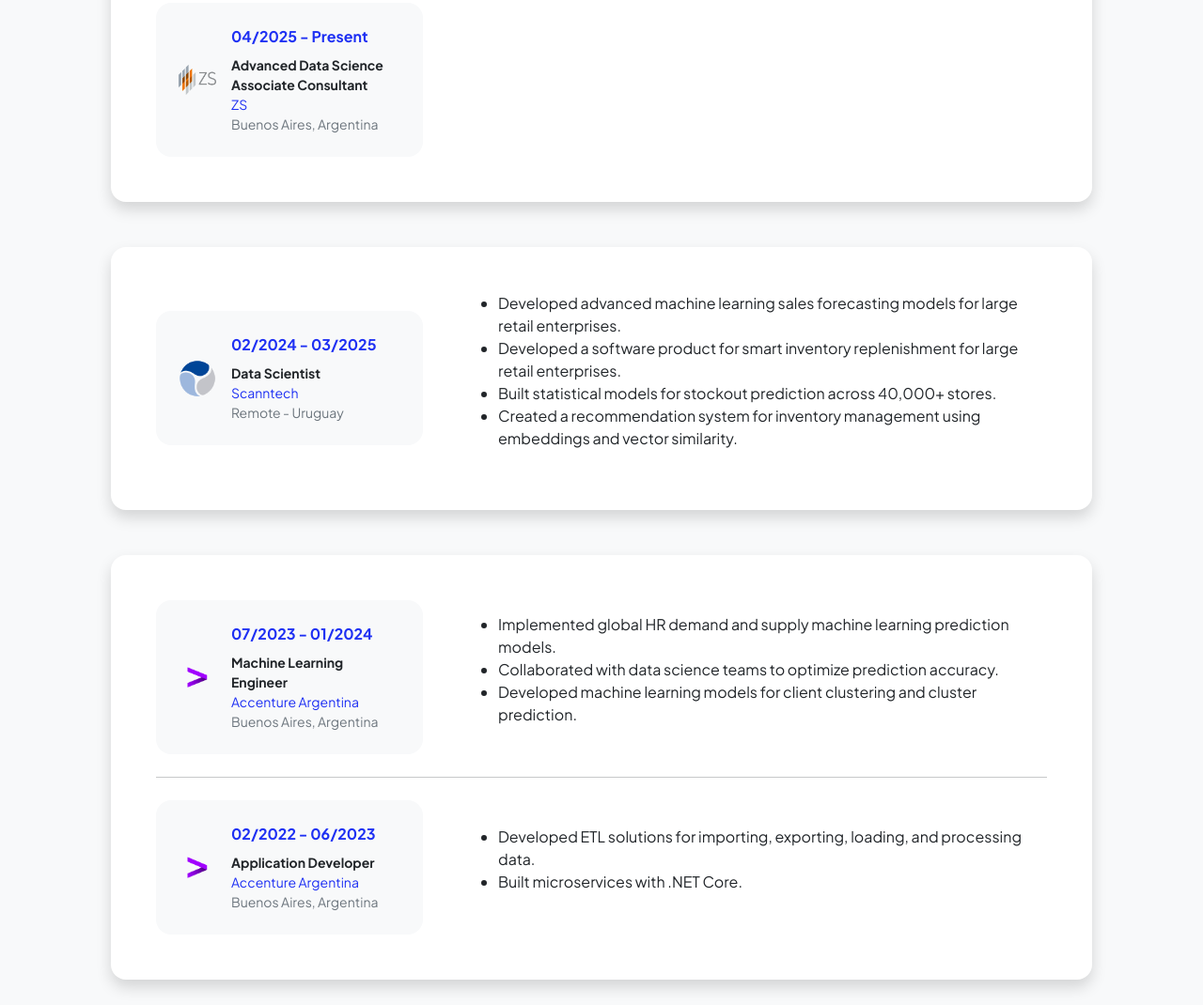
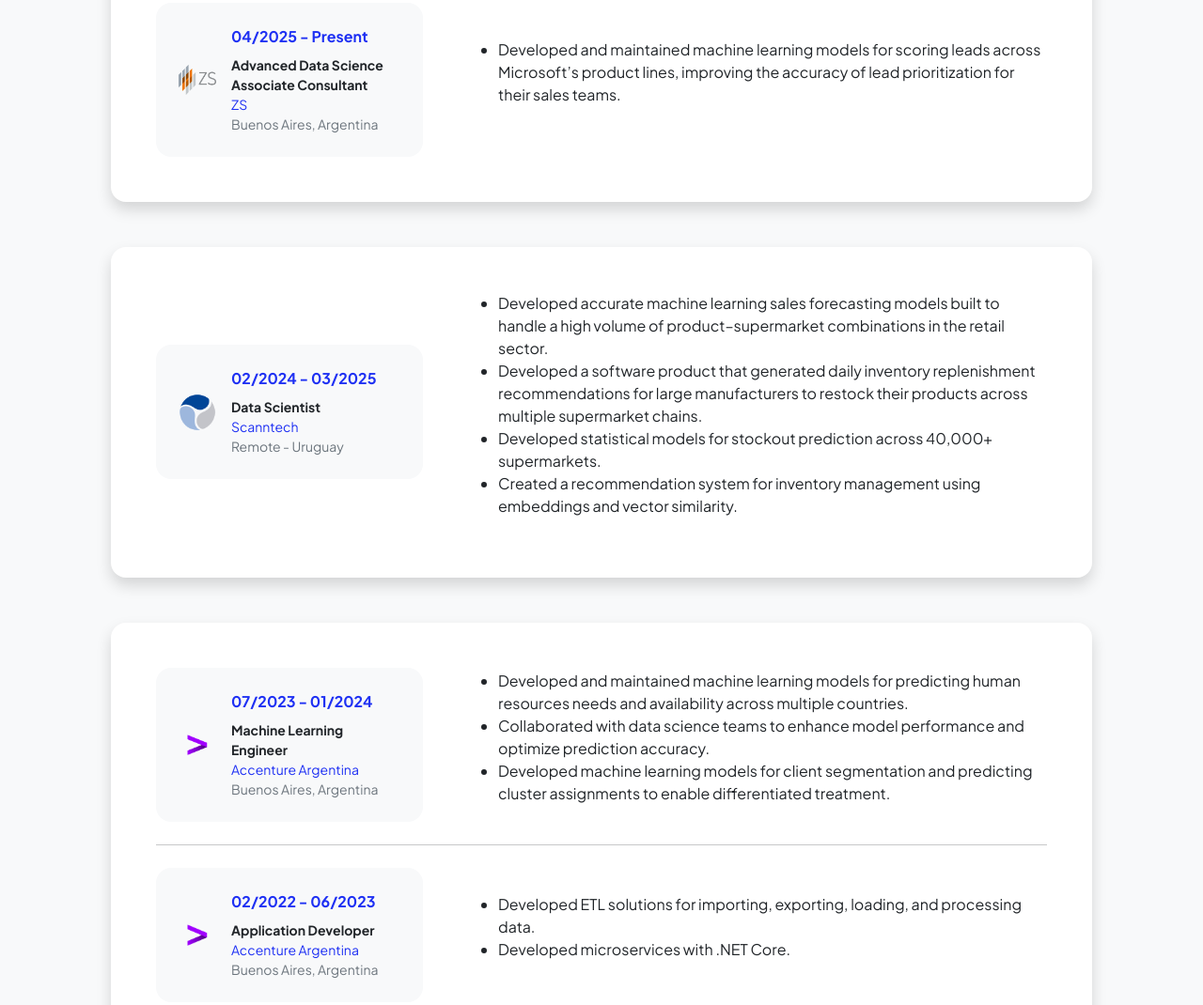
Before and after one commit to SantiagoRomanoOddone/personal-web-site, a plain HTML site: page resume.html in a window 1280 px wide. Shown: the part 407-1477 px from the top of the page at 94% size. Drawn offline with nearby package versions, Linux system fonts and the light colour scheme.

Commit message:
updating resume

```diff
--- a/resume.html
+++ b/resume.html
@@ -66,10 +66,7 @@
 
                         <div class="col-lg-8">
                             <ul>
-                                <!-- <li>Developed advanced machine learning sales forecasting models for large retail enterprises.</li>
-                                <li>Developed a software product for smart inventory replenishment for large retail enterprises.</li>
-                                <li>Built statistical models for stockout prediction across 40,000+ stores.</li>
-                                <li>Created a recommendation system for inventory management using embeddings and vector similarity.</li>           -->
+                                <li>Developed and maintained machine learning models for scoring leads across Microsoft’s product lines, improving the accuracy of lead prioritization for their sales teams.</li>
                             </ul>
                         </div>
                     </div>
@@ -98,9 +95,9 @@
 
                         <div class="col-lg-8">
                             <ul>
-                                <li>Developed advanced machine learning sales forecasting models for large retail enterprises.</li>
-                                <li>Developed a software product for smart inventory replenishment for large retail enterprises.</li>
-                                <li>Built statistical models for stockout prediction across 40,000+ stores.</li>
+                                <li>Developed accurate machine learning sales forecasting models built to handle a high volume of product–supermarket combinations in the retail sector.</li>
+                                <li>Developed a software product that generated daily inventory replenishment recommendations for large manufacturers to restock their products across multiple supermarket chains.</li>
+                                <li>Developed statistical models for stockout prediction across 40,000+ supermarkets.</li>
                                 <li>Created a recommendation system for inventory management using embeddings and vector similarity.</li>
                             </ul>
                         </div>
@@ -128,9 +125,9 @@
                         </div>
                         <div class="col-lg-8">
                             <ul>
-                                <li>Implemented global HR demand and supply machine learning prediction models.</li>
-                                <li>Collaborated with data science teams to optimize prediction accuracy.</li>
-                                <li>Developed machine learning models for client clustering and cluster prediction.</li>
+                                <li>Developed and maintained machine learning models for predicting human resources needs and availability across multiple countries.</li>
+                                <li>Collaborated with data science teams to enhance model performance and optimize prediction accuracy.</li>
+                                <li>Developed machine learning models for client segmentation and predicting cluster assignments to enable differentiated treatment.</li>
                             </ul>
                         </div>
                     </div>
@@ -156,7 +153,7 @@
                         <div class="col-lg-8">
                             <ul>
                                 <li>Developed ETL solutions for importing, exporting, loading, and processing data.</li>
-                                <li>Built microservices with .NET Core.</li>
+                                <li>Developed microservices with .NET Core.</li>
                             </ul>
                         </div>
                     </div>
@@ -183,6 +180,7 @@
                                         <a href="https://www.utdt.edu/listado_contenidos.php?id_item_menu=25098" target="_blank" class="text-decoration-none">Torcuato Di Tella University</a>
                                     </div>
                                     <div class="small text-muted">Buenos Aires, Argentina</div>
+                                    <div class="small text-muted">GPA: 9.10/10</div>
                                 </div>
                             </div>
                         </div>
```
